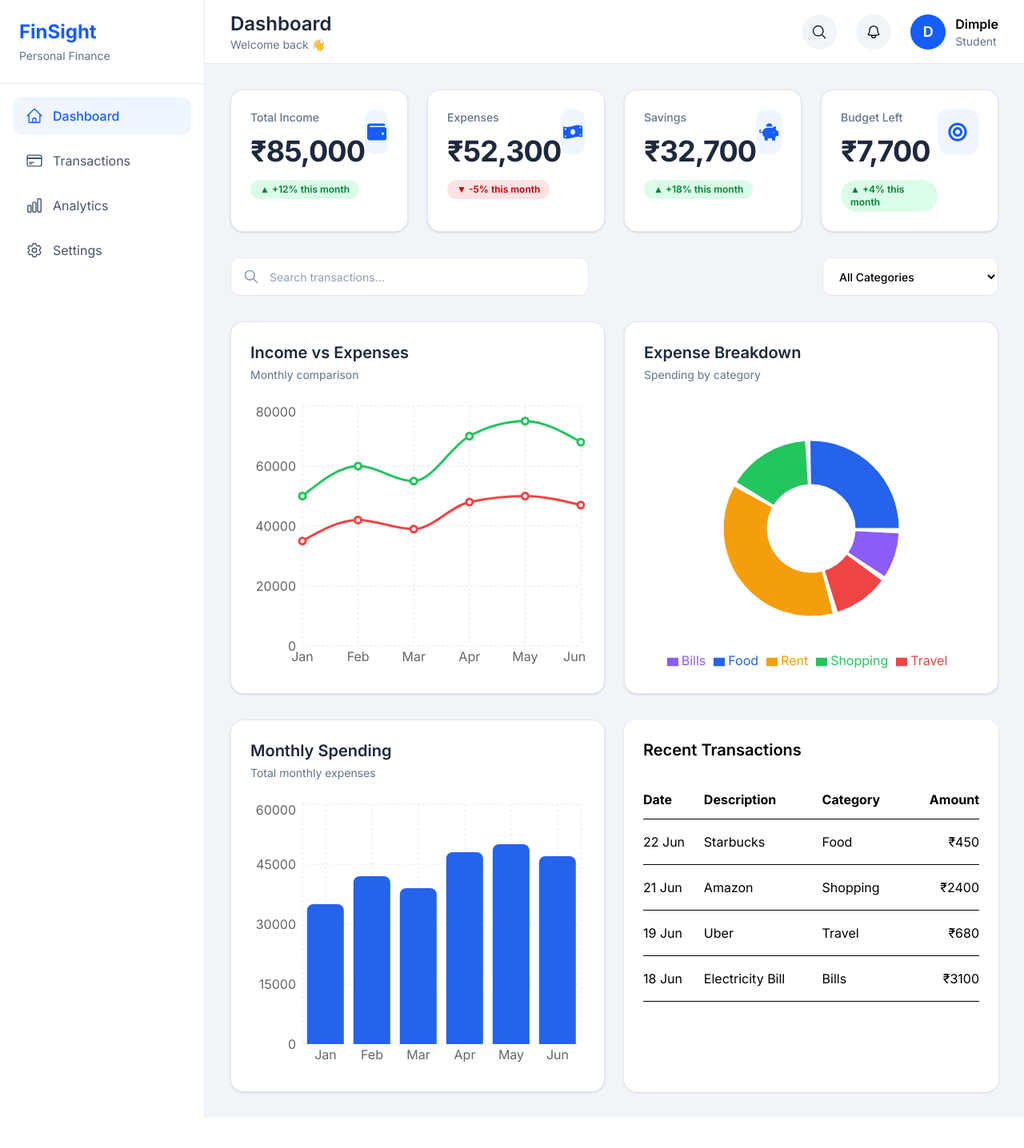
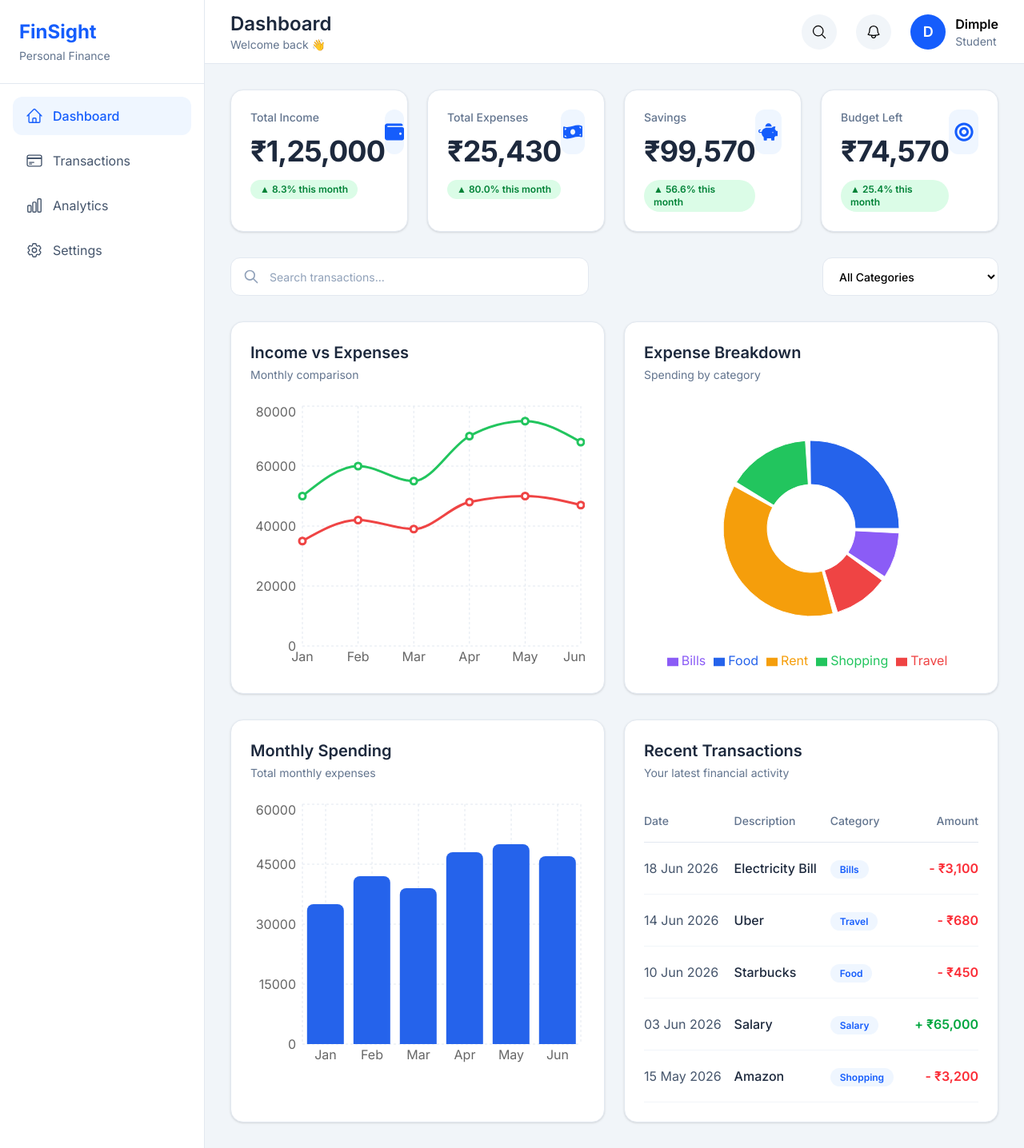
Before and after one commit to DimpleRogha/PersonalFinanceDashboard, a React (Vite) app: page / in a window 1280 px wide. Shown: the whole page at 80% size. Before the commit the page ends 1398 px from the top, so only its background shows below. Built offline with nearby package versions, Linux system fonts and the light colour scheme.

Commit message:
adding functionality to the dashboard

```diff
--- a/src/components/dashboard/KPICard.tsx
+++ b/src/components/dashboard/KPICard.tsx
@@ -2,8 +2,8 @@ import type { ReactNode } from "react";
 
 interface KPICardProps {
   title: string;
-  value: string;
-  change: string;
+  value: number;
+  change: number;
   positive: boolean;
   icon: ReactNode;
 }
@@ -25,7 +25,7 @@ const KPICard = ({
           </p>
 
           <h2 className="mt-3 text-4xl font-bold tracking-tight text-slate-800">
-            {value}
+            ₹{value.toLocaleString("en-IN")}
           </h2>
 
           <div
@@ -35,7 +35,7 @@ const KPICard = ({
                 : "bg-red-100 text-red-700"
             }`}
           >
-            {positive ? "▲" : "▼"} {change} this month
+            {positive ? "▲" : "▼"} {Math.abs(change).toFixed(1)}% this month
           </div>
         </div>
 
--- a/src/components/dashboard/TransactionTable.tsx
+++ b/src/components/dashboard/TransactionTable.tsx
@@ -1,36 +1,76 @@
 import { transactions } from "../../data/transactions";
+
+const recentTransactions = [...transactions]
+  .sort(
+    (a, b) =>
+      new Date(b.date).getTime() - new Date(a.date).getTime()
+  )
+  .slice(0, 5);
 
 const TransactionTable = () => {
   return (
-    <div className="rounded-2xl bg-white p-6 shadow-sm">
-      <h2 className="mb-6 text-xl font-semibold">
+    <div className="w-full rounded-2xl border border-slate-200 bg-white p-6 shadow-sm">
+      <div className="mb-6">
+        <h2 className="text-xl font-semibold text-slate-800">
           Recent Transactions
         </h2>
 
-      <table className="w-full">
+        <p className="mt-1 text-sm text-slate-500">
+          Your latest financial activity
+        </p>
+      </div>
+
+      <div className="overflow-x-auto">
+        <table className="w-full table-auto">
           <thead>
-          <tr className="border-b">
-            <th className="py-3 text-left">Date</th>
-            <th className="text-left">Description</th>
-            <th className="text-left">Category</th>
-            <th className="text-right">Amount</th>
+            <tr className="border-b border-slate-200 text-sm text-slate-500">
+              <th className="py-4 text-left font-medium">Date</th>
+              <th className="text-left font-medium">Description</th>
+              <th className="text-left font-medium">Category</th>
+              <th className="text-right font-medium">Amount</th>
             </tr>
           </thead>
 
           <tbody>
-          {transactions.map((transaction) => (
-            <tr key={transaction.id} className="border-b">
-              <td className="py-4">{transaction.date}</td>
-              <td>{transaction.description}</td>
-              <td>{transaction.category}</td>
-              <td className="text-right">
-                {transaction.amount}
+            {recentTransactions.map((transaction) => (
+              <tr
+                key={transaction.id}
+                className="border-b border-slate-100 transition hover:bg-slate-50"
+              >
+                <td className="py-5 text-slate-600">
+                  {new Date(transaction.date).toLocaleDateString("en-IN", {
+                    day: "2-digit",
+                    month: "short",
+                    year: "numeric",
+                  })}
+                </td>
+
+                <td className="font-medium text-slate-800">
+                  {transaction.description}
+                </td>
+
+                <td>
+                  <span className="rounded-full bg-blue-50 px-3 py-1 text-xs font-semibold text-blue-600">
+                    {transaction.category}
+                  </span>
+                </td>
+
+                <td
+                  className={`text-right font-semibold ${
+                    transaction.type === "income"
+                      ? "text-green-600"
+                      : "text-red-500"
+                  }`}
+                >
+                  {transaction.type === "income" ? "+" : "-"} ₹
+                  {transaction.amount.toLocaleString("en-IN")}
                 </td>
               </tr>
             ))}
           </tbody>
         </table>
       </div>
+    </div>
   );
 };
 
--- a/src/data/transactions.ts
+++ b/src/data/transactions.ts
@@ -1,30 +1,63 @@
-export const transactions = [
+import type { Transaction } from "../types/transaction";
+
+export const transactions: Transaction[] = [
+  // May
   {
     id: 1,
-    date: "22 Jun",
-    description: "Starbucks",
-    category: "Food",
-    amount: "₹450",
+    date: "2026-05-05",
+    description: "Salary",
+    category: "Salary",
+    amount: 60000,
+    type: "income",
   },
   {
     id: 2,
-    date: "21 Jun",
-    description: "Amazon",
-    category: "Shopping",
-    amount: "₹2400",
+    date: "2026-05-08",
+    description: "Rent",
+    category: "Rent",
+    amount: 18000,
+    type: "expense",
   },
   {
     id: 3,
-    date: "19 Jun",
+    date: "2026-05-15",
+    description: "Amazon",
+    category: "Shopping",
+    amount: 3200,
+    type: "expense",
+  },
+
+  // June
+  {
+    id: 4,
+    date: "2026-06-03",
+    description: "Salary",
+    category: "Salary",
+    amount: 65000,
+    type: "income",
+  },
+  {
+    id: 5,
+    date: "2026-06-10",
+    description: "Starbucks",
+    category: "Food",
+    amount: 450,
+    type: "expense",
+  },
+  {
+    id: 6,
+    date: "2026-06-14",
     description: "Uber",
     category: "Travel",
-    amount: "₹680",
+    amount: 680,
+    type: "expense",
   },
   {
-    id: 4,
-    date: "18 Jun",
+    id: 7,
+    date: "2026-06-18",
     description: "Electricity Bill",
     category: "Bills",
-    amount: "₹3100",
+    amount: 3100,
+    type: "expense",
   },
 ];
--- a/src/pages/Dashboard.tsx
+++ b/src/pages/Dashboard.tsx
@@ -5,8 +5,19 @@ import Filter from "../components/dashboard/Filter";
 import IncomeExpenseChart from "../components/dashboard/Charts/IncomeExpenseChart";
 import ExpensePieChart from "../components/dashboard/Charts/ExpensePieChart";
 import MonthlyExpenseChart from "../components/dashboard/Charts/MonthlyExpenseChart";
+import TransactionTable from "../components/dashboard/TransactionTable";
 
-import TransactionTable from "../components/dashboard/TransactionTable";
+import { transactions } from "../data/transactions";
+
+import {
+  calculateIncome,
+  calculateExpenses,
+  calculateSavings,
+  getIncome,
+  getExpenses,
+  getMonthTransaction,
+  percentageChange,
+} from "../utils/finance";
 
 import {
   FaWallet,
@@ -16,53 +27,93 @@ import {
 } from "react-icons/fa";
 
 const Dashboard = () => {
+  // Current month = June (month index 5)
+  const currentMonth = 5;
+
+  // Previous month = May (month index 4)
+  const previousMonth = 4;
+
+  const currentTransactions = getMonthTransaction(
+    transactions,
+    currentMonth
+  );
+
+  const previousTransactions = getMonthTransaction(
+    transactions,
+    previousMonth
+  );
+
+  // Overall KPIs
+  const income = calculateIncome(transactions);
+  const expenses = calculateExpenses(transactions);
+  const savings = calculateSavings(transactions);
+
+  // Budget
+  const budget = 100000;
+  const budgetLeft = budget - expenses;
+
+  // Monthly changes
+  const incomeChange = percentageChange(
+    getIncome(currentTransactions),
+    getIncome(previousTransactions)
+  );
+
+  const expenseChange = percentageChange(
+    getExpenses(currentTransactions),
+    getExpenses(previousTransactions)
+  );
+
+  const savingsChange = percentageChange(
+    calculateSavings(currentTransactions),
+    calculateSavings(previousTransactions)
+  );
+
+  const budgetChange = percentageChange(
+    budgetLeft,
+    budget
+  );
+
   return (
     <div className="space-y-8">
 
-      {/* <h1 className="text-3xl font-bold text-slate-800">
-        Dashboard
-      </h1> */}
-
       {/* KPI Cards */}
-
       <div className="grid gap-6 sm:grid-cols-2 xl:grid-cols-4">
 
         <KPICard
           title="Total Income"
-          value="₹85,000"
-          change="+12%"
-          positive={true}
+          value={income}
+          change={incomeChange}
+          positive={incomeChange >= 0}
           icon={<FaWallet />}
         />
 
         <KPICard
-          title="Expenses"
-          value="₹52,300"
-          change="-5%"
-          positive={false}
+          title="Total Expenses"
+          value={expenses}
+          change={expenseChange}
+          positive={expenseChange <= 0}
           icon={<FaMoneyBillWave />}
         />
 
         <KPICard
           title="Savings"
-          value="₹32,700"
-          change="+18%"
-          positive={true}
+          value={savings}
+          change={savingsChange}
+          positive={savingsChange >= 0}
           icon={<FaPiggyBank />}
         />
 
         <KPICard
           title="Budget Left"
-          value="₹7,700"
-          change="+4%"
-          positive={true}
+          value={budgetLeft}
+          change={budgetChange}
+          positive={budgetLeft > 0}
           icon={<FaBullseye />}
         />
 
       </div>
 
-      {/* Search */}
-
+      {/* Search + Filter */}
       <div className="flex flex-col gap-4 md:flex-row md:items-center md:justify-between">
 
         <SearchBar />
@@ -72,7 +123,6 @@ const Dashboard = () => {
       </div>
 
       {/* Charts */}
-
       <div className="grid gap-6 lg:grid-cols-2">
 
         <IncomeExpenseChart />
@@ -82,7 +132,6 @@ const Dashboard = () => {
       </div>
 
       {/* Bottom Section */}
-
       <div className="grid gap-6 lg:grid-cols-2">
 
         <MonthlyExpenseChart />
--- /dev/null
+++ b/src/types/transaction.ts
@@ -0,0 +1,8 @@
+export interface Transaction {
+  id: number;
+  date: string;
+  description: string;
+  category: string;
+  amount: number;
+  type: "income" | "expense";
+}
--- /dev/null
+++ b/src/utils/finance.ts
@@ -0,0 +1,57 @@
+import type { Transaction } from "../types/transaction";
+
+export const calculateIncome = (
+  transactions: Transaction[]
+) => {
+  return transactions
+    .filter((t) => t.type === "income")
+    .reduce((sum, t) => sum + t.amount, 0);
+};
+
+export const calculateExpenses = (
+  transactions: Transaction[]
+) => {
+  return transactions
+    .filter((t) => t.type === "expense")
+    .reduce((sum, t) => sum + t.amount, 0);
+};
+
+export const calculateSavings = (
+  transactions: Transaction[]
+) => {
+  return (
+    calculateIncome(transactions) -
+    calculateExpenses(transactions)
+  );
+};
+
+export const getMonthTransaction = (
+    transactions: Transaction[],
+    month: number
+) => {
+    return transactions.filter(
+        (transaction) =>
+            new Date(transaction.date).getMonth() === month
+    );
+}
+
+export const getIncome = (transactions: Transaction[]) =>
+  transactions
+    .filter((transaction) => transaction.type === "income")
+    .reduce((sum, transaction) => sum + transaction.amount, 0);
+
+export const getExpenses = (transactions: Transaction[]) =>
+  transactions
+    .filter((transaction) => transaction.type === "expense")
+    .reduce((sum, transaction) => sum + transaction.amount, 0);
+
+export const percentageChange = (
+  current: number,
+  previous: number
+) => {
+  if (previous === 0) return 100;
+
+  return Number(
+    (((current - previous) / previous) * 100).toFixed(1)
+  );
+};
```
Also changed, not shown: src/data/kpiData.ts (+9 -0 lines). Lines whose indentation alone changed are shown as unchanged.
